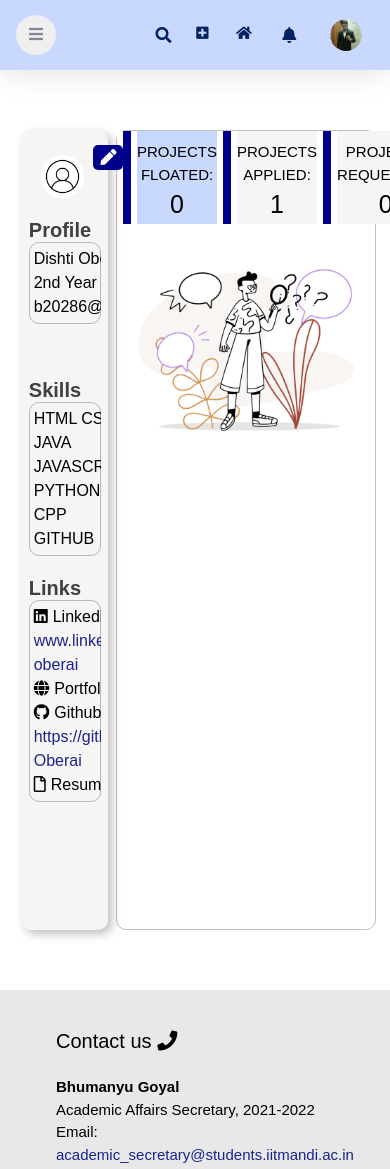
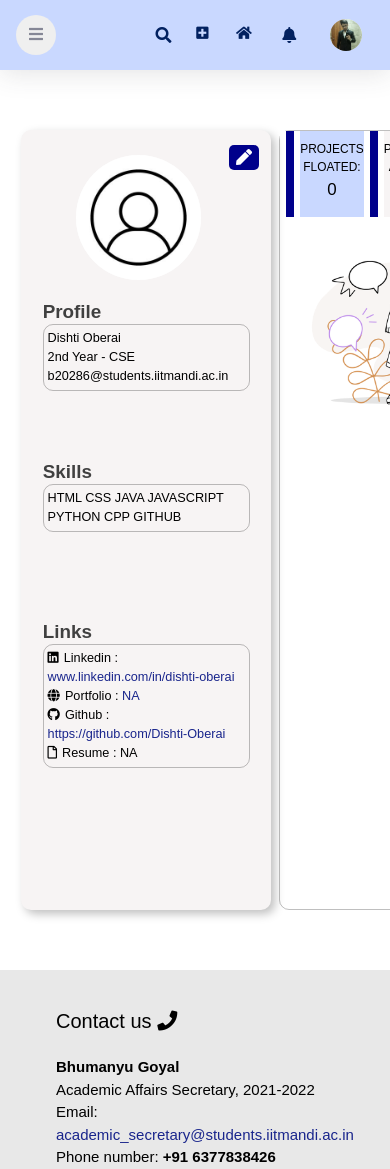
Before and after one commit to naveensaigit/project_portal, a Django app: page /profile/7 in a window 390 px wide. Shown: the top 1169 px of the page. Run offline with Django 4.2, Linux system fonts and the light colour scheme; a user stored in the database is signed in; data comes from the database, SQL or seed files in the repository; some libraries are stand-ins or nearby versions.

Commit message:
Made profile page responsive

```diff
--- a/users/static/users/profile.css
+++ b/users/static/users/profile.css
@@ -16,7 +16,7 @@
 }
 
 .doodle{
-  width: 63vw;
+  width: 57vw;
   max-width: 700px;
 }
 
@@ -25,7 +25,7 @@
 #profile {
   width: 89%;
   display: flex;
-  min-height: 800px;
+  min-height: 780px;
   margin-bottom: 60px;
   margin-top: 60px;
 }
@@ -33,6 +33,7 @@
 
 #leftColumn {
   width: 25%;
+  min-width: 250px;
   position: relative;
   background: #F7F4F4;
   box-shadow: 4px 4px 10px rgba(0, 0, 0, 0.25);
@@ -94,6 +95,7 @@
 
 #projectButtons {
   display: flex;
+  min-height: 60px;
 }
 
 .vertical-line {
@@ -109,7 +111,6 @@
 }
 
 #projectButtons>div {
-  min-height: 80px;
   background: #F7F4F4;
   text-align: center;
 }
@@ -126,6 +127,7 @@
 
 .projectsNumbers {
   font-size: 25px;
+  margin-bottom: 15px;
 }
 
 .buttonSelected {
@@ -135,20 +137,21 @@
 .project-card {
   max-height: 125px;
   overflow: hidden;
-  margin: 15px;
-  padding: 15px 15px 20px 15px;
+  margin: 1.5vw;
+  padding: 1.5vw;
   border: 1px solid #E5E5E5;
   box-sizing: border-box;
   border-radius: 10px;
 }
 
-.project-card-title>a {
+.project-card-title {
   font-family: sans-serif;
   font-style: normal;
   font-weight: bold;
   font-size: 20px;
   line-height: 24px;
-
+}
+.project-card-title > a{
   color: #404040;
 }
 .project-card-title{
--- a/users/static/users/profile.js
+++ b/users/static/users/profile.js
@@ -24,7 +24,7 @@ function toggleVisibility(divId) {
     }
 }
 
-function changeSize(x, size2, size1) {
+function changeSize(className, size2, size1) {
     // size1 750
     // size2 1500
 
@@ -36,18 +36,22 @@ function changeSize(x, size2, size1) {
     w = window.innerWidth;
     m = (size2 - size1) / 650;
     c = size2 - m * 1500;
-    x = String(m * w + c) + "px";
+    var elem = document.getElementsByClassName(className);
+    for (var i = 0; i < elem.length; i++) {
+        if (w > 1100)
+            elem[i].style.fontSize = String(m * w + c) + "px";
+        else
+            elem[i].style.fontSize = String(m * 1100 + c) + "px";
+    }
+    // console.log(x.style.fontSize);
 }
 
 function makeChanges() {
-    var elem = document.getElementsByClassName('projectButtonTitle');
-    for (var i = 0; i < elem.length; i++) {
-        changeSize(elem[i].style.fontSize, 15, 10);
-    }
-
-    elem = document.getElementsByClassName('projectsNumbers');
-    for (var i = 0; i < elem.length; i++) {
-        changeSize(elem[i].style.fontSize, 20, 15);
-    }
+    changeSize('projectButtonTitle', 15, 10);
+    changeSize('projectsNumbers', 20, 15);
+    changeSize('cardDetails', 17, 10);
+    changeSize('cardTitle', 25, 15);
+    changeSize('project-card-title', 20, 15);
+    changeSize('project-card-description', 18, 13);
 }
 window.onresize = makeChanges;
```
